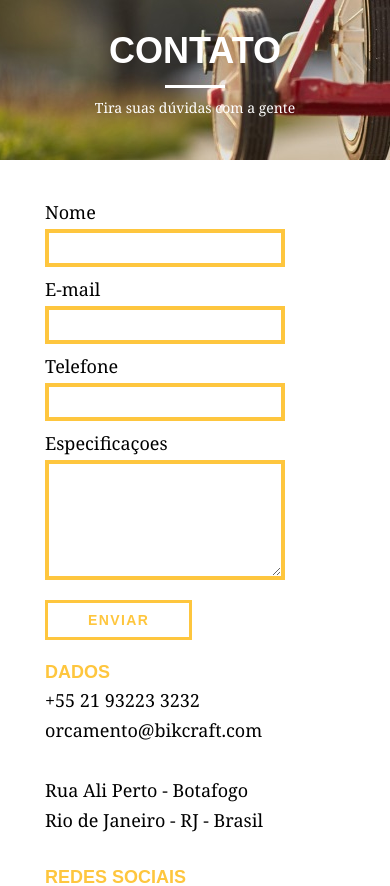
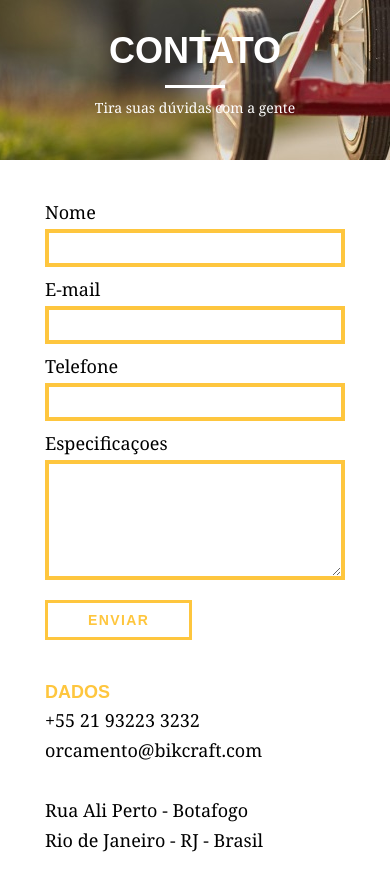
Before and after one commit to ViniVelasco/bikcraft, a PHP site: page /contato.html in a window 390 px wide. Shown: the part 232-1118 px from the top of the page. Run offline with PHP 8.4, Linux system fonts and the light colour scheme.

Commit message:
Finish contact and portfolio responsive

```diff
--- a/css/responsivo.css
+++ b/css/responsivo.css
@@ -156,4 +156,10 @@
     padding-right: 0px;
   }
 
+  /* Contato */
+  .contato_form {
+    padding-right: 0px;
+    margin-bottom: 40px;
+  }
+
 } /* Final do Estilo para Smartphone */
```
